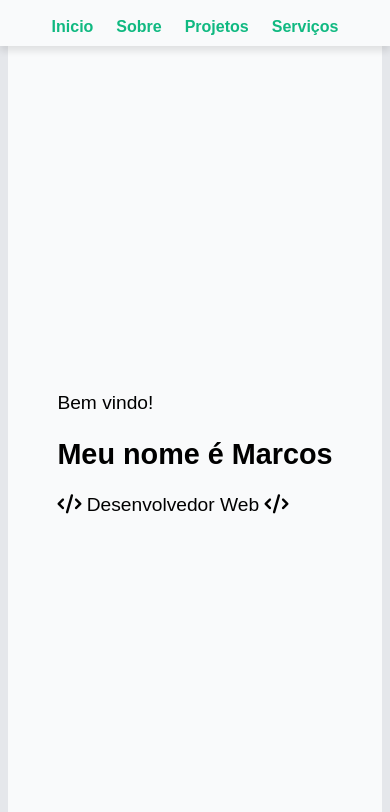
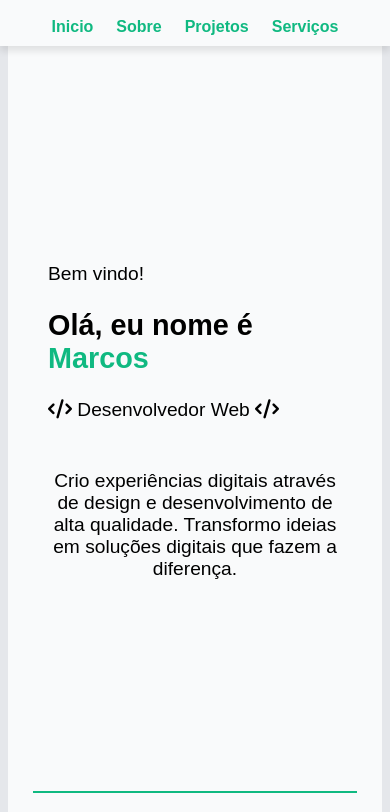
Before and after one commit to marcoshjunior/Portifolio, a plain HTML site: page index.html in a window 390 px wide. Shown: the top 812 px of the page. Drawn offline with Linux system fonts and the light colour scheme.

Commit message:
modificando o inicio

```diff
--- a/estilos/media-query.css
+++ b/estilos/media-query.css
@@ -1,9 +1,13 @@
 @media screen and (max-width: 768px) {
-  menu > a {
+  menu > div {
     display: none;
   }
   menu {
     justify-content: center;
+  }
+  section.inicio > .inicio-texto {
+    text-align: center;
+    width: 90%;
   }
 }
 @media screen and (max-width: 600px) {
--- a/estilos/style.css
+++ b/estilos/style.css
@@ -62,6 +62,7 @@ menu > ul {
   background-color: var(--cor-botoes);
   border-radius: 30px;
 }
+/*
 menu > a {
   color: var(--cor-principal);
   background-color: var(--cor-botoes);
@@ -75,6 +76,7 @@ menu > a:hover {
   background-color: var(--cor-principal);
   color: var(--cor-botoes);
 }
+  */
 
 main {
   min-width: 300px;
@@ -85,17 +87,25 @@ main {
 }
 
 section.inicio {
-  height: 100vh;
+  height: 90vh;
   font-size: larger;
   color: var(--cor-texto-principal);
   display: flex;
-  flex-flow: row nowrap;
+  flex-flow: column nowrap;
   justify-content: center;
   align-items: center;
   border-bottom: 2px solid var(--cor-botoes);
 }
 section.inicio > div {
   text-align: left;
+  margin: 15px;
+}
+section.inicio > div > h1 > span {
+  color: var(--cor-botoes);
+}
+section.inicio > .inicio-texto {
+  text-align: center;
+  width: 60%;
 }
 
 section.sobre {
@@ -165,6 +175,7 @@ section > div.icones {
 }
 */
 .projetos {
+  padding-bottom: 10px;
   border-bottom: 2px solid var(--cor-botoes);
 }
 .projetos-titulo {
--- a/index.html
+++ b/index.html
@@ -19,28 +19,36 @@
     <body>
       <div class="container">
         <menu>
+          <div>Marcos Jr</div>
           <ul>
             <li><a href="#inicio" class="navegacao">Inicio</a></li>
             <li><a href="#sobre" class="navegacao">Sobre</a></li>
             <li><a href="#projetos" class="navegacao">Projetos</a></li>
             <li><a href="#servicos" class="navegacao">Serviços</a></li>
           </ul>
+          <!--
           <a
             href="curriculo/Marcos-curriculo.pdf"
             download="Curriculo-marcos.pdf"
             type="applicaton/pdf"
             >Baixar CV</a
           >
+          -->
         </menu>
         <main>
           <section class="inicio" id="inicio">
             <div>
               <p>Bem vindo!</p>
-              <h1>Meu nome é Marcos</h1>
+              <h1>Olá, eu nome é <span class="nome">Marcos</span></h1>
               <p>
                 <i class="fa-solid fa-code"></i> Desenvolvedor Web
                 <i class="fa-solid fa-code"></i>
               </p>
+            </div>
+            <div class="inicio-texto">
+              Crio experiências digitais através de design e desenvolvimento de
+              alta qualidade. Transformo ideias em soluções digitais que fazem a
+              diferença.
             </div>
           </section>
           <section class="sobre" id="sobre">
```
